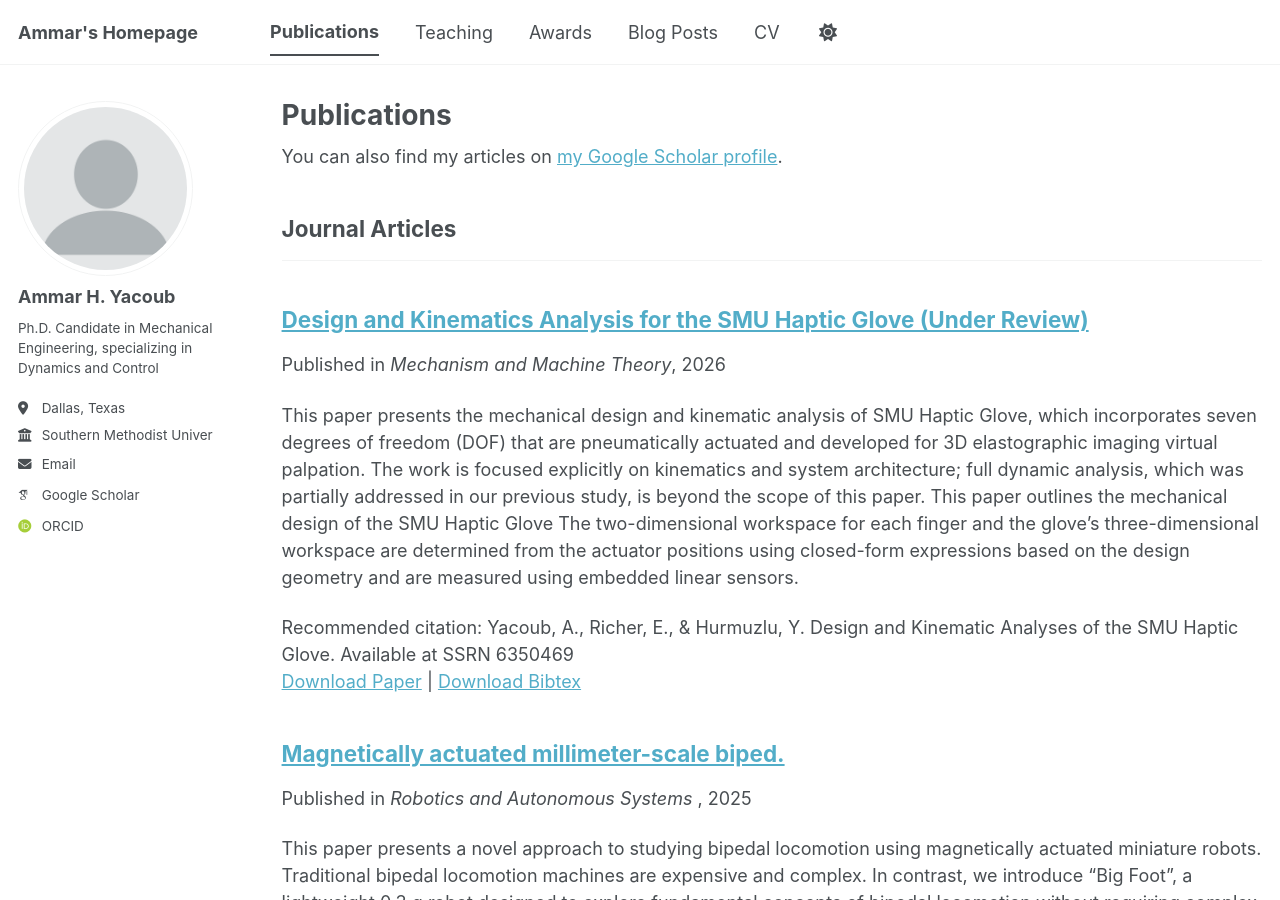
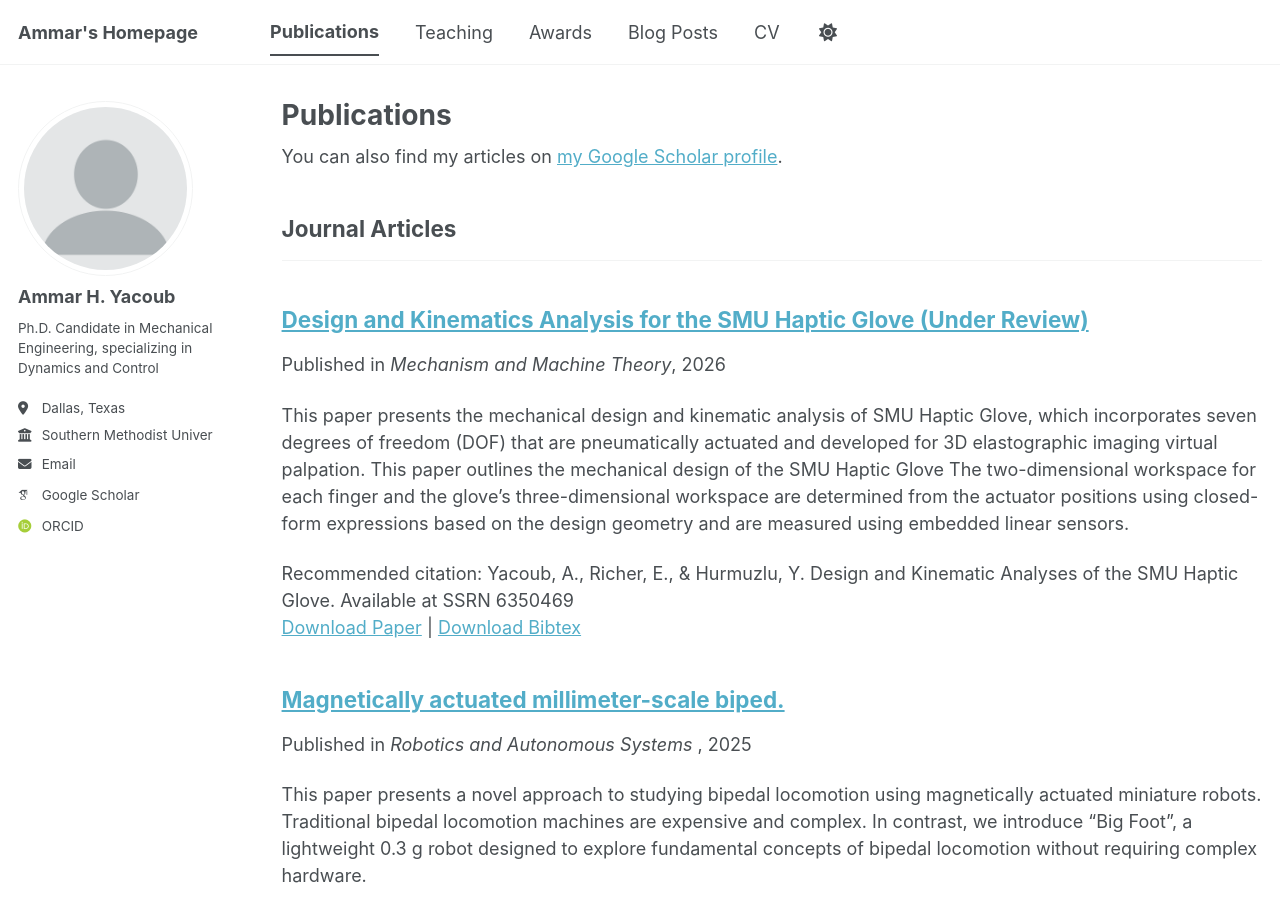
Before and after one commit to AmmarYacoub/AmmarYacoub.github.io, a Jekyll site: the page built from _pages/publications.html, in a window 1280 px wide and 900 px high. Built offline with Jekyll 4.4.1, drawn with Linux system fonts in a browser that asks for light colours; some web fonts are replaced; a script bundle is joined from its source files by our own code; library files that are not in the unit come from our copies.

Commit message:
Update Design.md

```diff
--- a/_publications/Design.md
+++ b/_publications/Design.md
@@ -3,7 +3,7 @@ title: "Design and Kinematics Analysis for the SMU Haptic Glove (Under Review)"
 collection: publications
 category: manuscripts
 permalink: /publication/Design
-excerpt: This paper presents the mechanical design and kinematic analysis of SMU Haptic Glove, which incorporates seven degrees of freedom (DOF) that are pneumatically actuated and developed for 3D elastographic imaging virtual palpation. The work is focused explicitly on kinematics and system architecture; full dynamic analysis, which was partially addressed in our previous study, is beyond the scope of this paper. This paper outlines the mechanical design of the SMU Haptic Glove The two-dimensional workspace for each finger and the glove's three-dimensional workspace are determined from the actuator positions using closed-form expressions based on the design geometry and are measured using embedded linear sensors.
+excerpt: This paper presents the mechanical design and kinematic analysis of SMU Haptic Glove, which incorporates seven degrees of freedom (DOF) that are pneumatically actuated and developed for 3D elastographic imaging virtual palpation. This paper outlines the mechanical design of the SMU Haptic Glove The two-dimensional workspace for each finger and the glove's three-dimensional workspace are determined from the actuator positions using closed-form expressions based on the design geometry and are measured using embedded linear sensors.
 date: 2026-01-01
 venue: 'Mechanism and Machine Theory'
 bibtexurl: 'https://AmmarYacoub.github.io/files/Design.bib'
```
